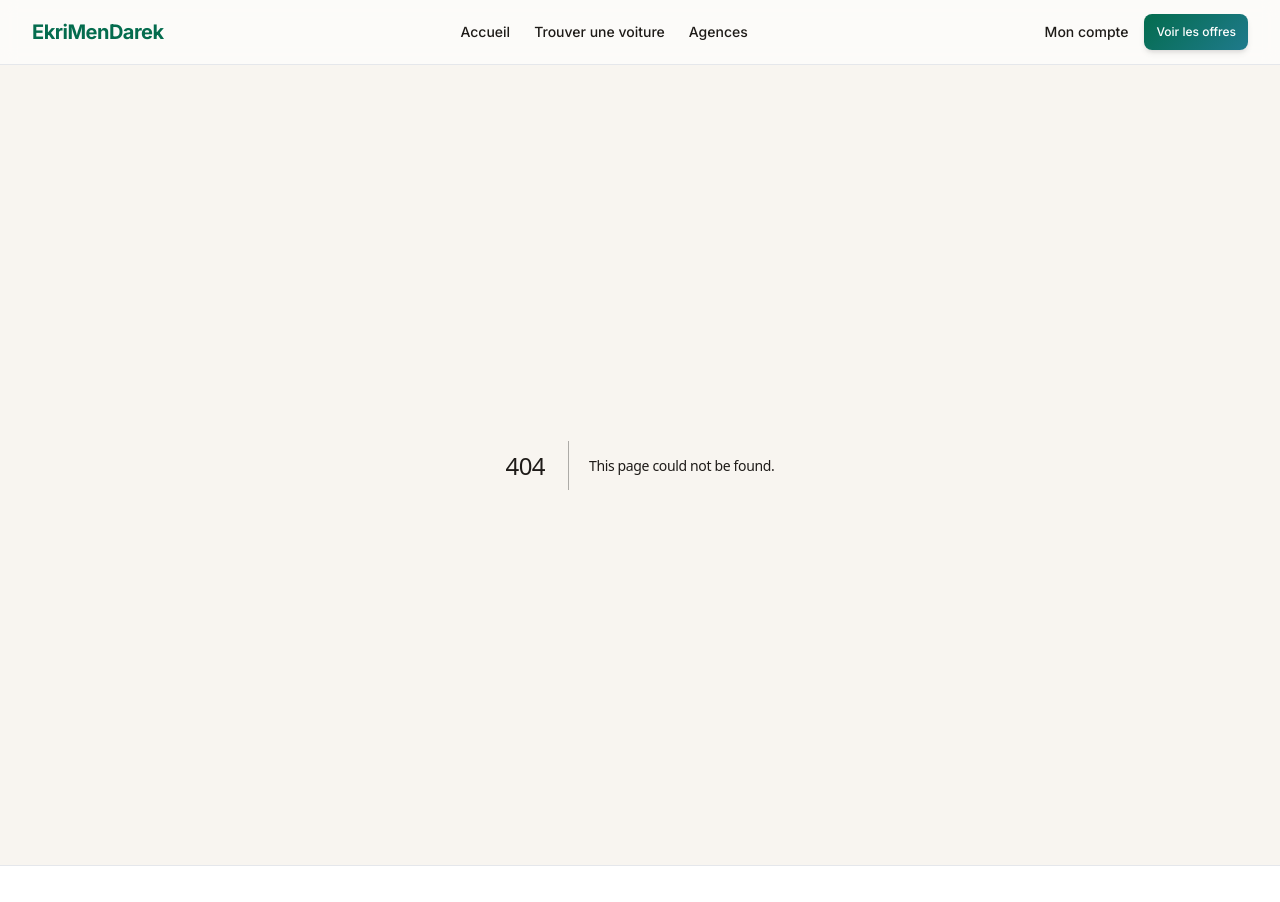
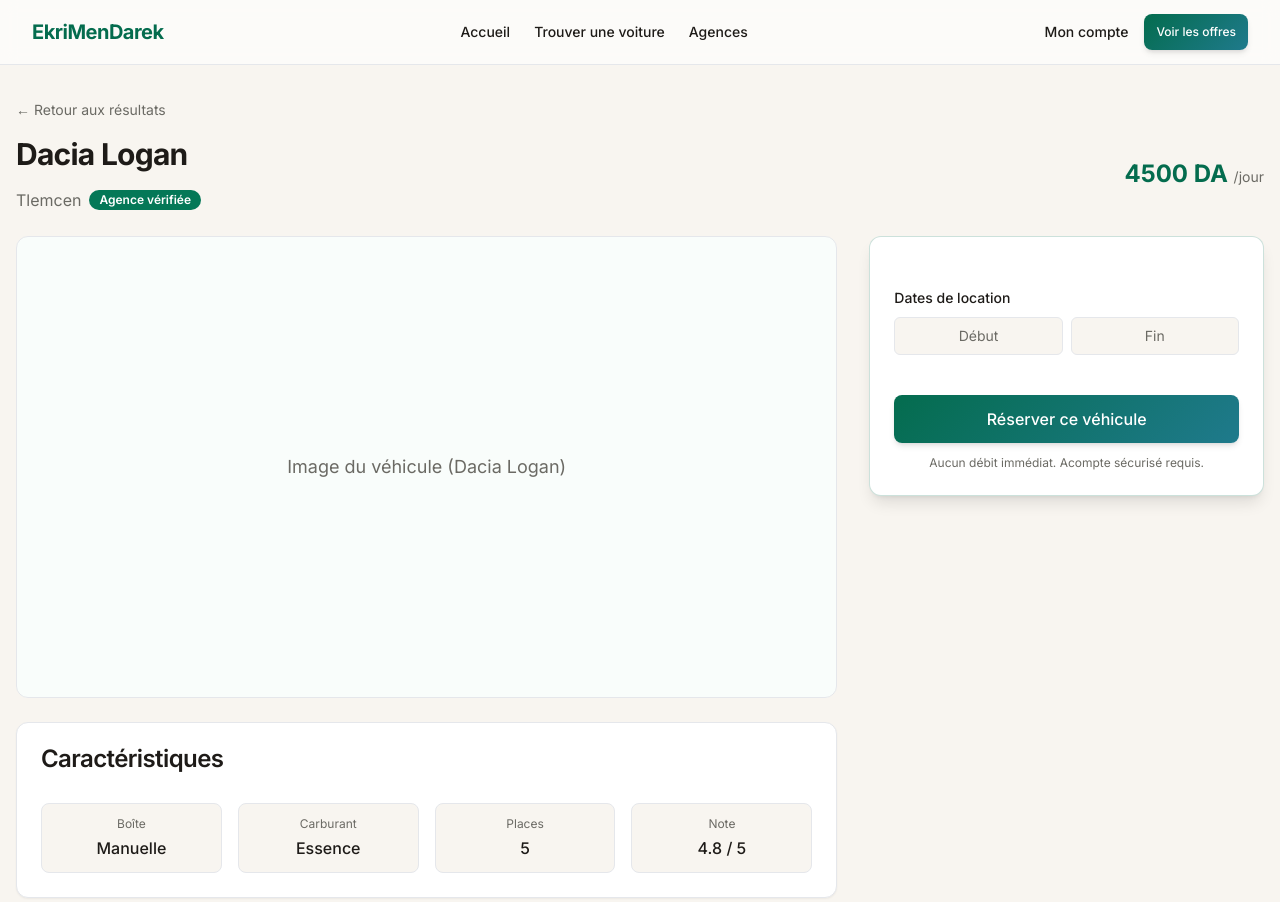
Before and after one commit to echeballah-coder/ekrimendarek-fullstack, a Next.js app in the folder frontend/: page /vehicule/1 in a window 1280 px wide. Before the commit this address had no page. Shown: the top 902 px of the page. Built offline with nearby package versions, Linux system fonts and the light colour scheme.

Commit message:
Étape 8 : fiche véhicule détaillée avec données mockées

```diff
--- /dev/null
+++ b/frontend/app/vehicule/[id]/page.tsx
@@ -0,0 +1,139 @@
+"use client"
+
+import { useParams } from "next/navigation"
+import { mockVehicles } from "@/data/mockVehicles"
+import { Button, buttonBaseStyles, buttonSizes, buttonVariants } from "@/components/ui/Button"
+import { cn } from "@/lib/utils"
+import { Badge } from "@/components/ui/Badge"
+import { Card, CardContent, CardHeader, CardTitle } from "@/components/ui/Card"
+import Link from "next/link"
+
+export default function VehicleDetailPage() {
+    const params = useParams()
+    const vehicle = mockVehicles.find((v) => v.id === params.id)
+
+    if (!vehicle) {
+        return (
+            <div className="container mx-auto px-4 py-24 text-center">
+                <h1 className="text-3xl font-bold text-brand-text mb-4">Véhicule non trouvé</h1>
+                <p className="text-brand-textMuted mb-8">Le véhicule que vous cherchez n&apos;existe pas ou a été retiré.</p>
+                <Link
+                    href="/recherche"
+                    className={cn(buttonBaseStyles, buttonVariants.primary, buttonSizes.md)}
+                >
+                    Retour à la recherche
+                </Link>
+            </div>
+        )
+    }
+
+    return (
+        <div className="min-h-screen bg-brand-background py-8">
+            <div className="container mx-auto px-4">
+                {/* Header Breadcrumb-ish */}
+                <div className="mb-6">
+                    <Link href="/recherche" className="text-sm text-brand-textMuted hover:text-brand-accent mb-4 inline-block">
+                        &larr; Retour aux résultats
+                    </Link>
+                    <div className="flex flex-col md:flex-row md:items-center justify-between gap-4">
+                        <div>
+                            <h1 className="text-3xl font-bold text-brand-text">{vehicle.title}</h1>
+                            <div className="flex items-center gap-2 mt-2 text-brand-textMuted">
+                                <span>{vehicle.location}</span>
+                                {vehicle.isVerified && (
+                                    <Badge variant="success" className="text-xs">Agence vérifiée</Badge>
+                                )}
+                            </div>
+                        </div>
+                        <div className="text-right hidden md:block">
+                            <p className="text-2xl font-bold text-brand-accent">{vehicle.pricePerDay} DA <span className="text-sm font-normal text-brand-textMuted">/jour</span></p>
+                        </div>
+                    </div>
+                </div>
+
+                <div className="grid grid-cols-1 lg:grid-cols-3 gap-8">
+
+                    {/* Left Column: Gallery */}
+                    <div className="lg:col-span-2 space-y-6">
+                        <div className="aspect-video w-full rounded-xl overflow-hidden bg-brand-surface border border-brand-border flex items-center justify-center relative">
+                            {/* Placeholder for real image */}
+                            <div className="absolute inset-0 bg-brand-accentSoft/20" />
+                            <span className="text-brand-textMuted text-lg relative z-10">Image du véhicule ({vehicle.title})</span>
+                        </div>
+
+                        {/* Description / Features */}
+                        <Card>
+                            <CardHeader>
+                                <CardTitle>Caractéristiques</CardTitle>
+                            </CardHeader>
+                            <CardContent className="grid grid-cols-2 sm:grid-cols-4 gap-4">
+                                <div className="p-3 bg-brand-background rounded-lg text-center border border-brand-border">
+                                    <span className="block text-xs text-brand-textMuted mb-1">Boîte</span>
+                                    <span className="font-medium text-brand-text">{vehicle.gearbox}</span>
+                                </div>
+                                <div className="p-3 bg-brand-background rounded-lg text-center border border-brand-border">
+                                    <span className="block text-xs text-brand-textMuted mb-1">Carburant</span>
+                                    <span className="font-medium text-brand-text">{vehicle.fuel}</span>
+                                </div>
+                                <div className="p-3 bg-brand-background rounded-lg text-center border border-brand-border">
+                                    <span className="block text-xs text-brand-textMuted mb-1">Places</span>
+                                    <span className="font-medium text-brand-text">5</span>
+                                </div>
+                                <div className="p-3 bg-brand-background rounded-lg text-center border border-brand-border">
+                                    <span className="block text-xs text-brand-textMuted mb-1">Note</span>
+                                    <span className="font-medium text-brand-text">{vehicle.rating} / 5</span>
+                                </div>
+                            </CardContent>
+                        </Card>
+
+                        {/* Conditions Section */}
+                        <Card>
+                            <CardHeader>
+                                <CardTitle>Conditions de location</CardTitle>
+                            </CardHeader>
+                            <CardContent className="space-y-4 text-sm text-brand-text">
+                                <ul className="list-disc pl-5 space-y-2">
+                                    <li>Âge minimum : 21 ans</li>
+                                    <li>Permis de conduire : Validité depuis au moins 2 ans</li>
+                                    <li>Kilométrage : Illimité dans la wilaya, 200km/j hors wilaya</li>
+                                    <li>Caution : Chèque certifié ou empreinte bancaire (bientôt disponible)</li>
+                                </ul>
+                            </CardContent>
+                        </Card>
+                    </div>
+
+                    {/* Right Column: Booking Card (Sticky) */}
+                    <div className="lg:col-span-1">
+                        <div className="sticky top-24">
+                            <Card className="shadow-lg border-brand-accent/20">
+                                <CardContent className="p-6 space-y-6">
+                                    <div className="md:hidden border-b border-brand-border pb-4">
+                                        <p className="text-3xl font-bold text-brand-accent text-center">{vehicle.pricePerDay} DA <span className="text-sm font-normal text-brand-textMuted">/jour</span></p>
+                                    </div>
+
+                                    <div className="space-y-2">
+                                        <label className="text-sm font-medium text-brand-text">Dates de location</label>
+                                        <div className="grid grid-cols-2 gap-2">
+                                            <div className="p-2 border border-brand-border rounded-md bg-brand-background text-sm text-brand-textMuted text-center">Début</div>
+                                            <div className="p-2 border border-brand-border rounded-md bg-brand-background text-sm text-brand-textMuted text-center">Fin</div>
+                                        </div>
+                                    </div>
+
+                                    <div className="pt-4 space-y-3">
+                                        <Button className="w-full" size="lg" variant="primary">
+                                            Réserver ce véhicule
+                                        </Button>
+                                        <p className="text-xs text-center text-brand-textMuted">
+                                            Aucun débit immédiat. Acompte sécurisé requis.
+                                        </p>
+                                    </div>
+                                </CardContent>
+                            </Card>
+                        </div>
+                    </div>
+
+                </div>
+            </div>
+        </div>
+    )
+}
--- a/frontend/components/ui/Button.tsx
+++ b/frontend/components/ui/Button.tsx
@@ -8,11 +8,9 @@
     isLoading?: boolean
 }
 
-const Button = React.forwardRef<HTMLButtonElement, ButtonProps>(
-    ({ className, variant = "primary", size = "md", isLoading, children, disabled, ...props }, ref) => {
-        const baseStyles = "inline-flex items-center justify-center rounded-lg font-medium transition-colors focus-visible:outline-none focus-visible:ring-2 focus-visible:ring-brand-accent disabled:pointer-events-none disabled:opacity-50"
+export const buttonBaseStyles = "inline-flex items-center justify-center rounded-lg font-medium transition-colors focus-visible:outline-none focus-visible:ring-2 focus-visible:ring-brand-accent disabled:pointer-events-none disabled:opacity-50"
 
-        const variants = {
+export const buttonVariants = {
     primary: "bg-brand-gradient text-white hover:opacity-90 shadow-md",
     secondary: "bg-brand-surface text-brand-accent border border-brand-accent hover:bg-brand-accentSoft",
     outline: "border border-brand-border bg-transparent hover:bg-brand-surface text-brand-text",
@@ -20,17 +18,19 @@
     link: "text-brand-accent underline-offset-4 hover:underline",
 }
 
-        const sizes = {
+export const buttonSizes = {
     sm: "h-9 px-3 text-xs",
     md: "h-11 px-6 py-2.5 text-sm",
     lg: "h-12 px-8 text-base",
 }
 
+const Button = React.forwardRef<HTMLButtonElement, ButtonProps>(
+    ({ className, variant = "primary", size = "md", isLoading, children, disabled, ...props }, ref) => {
         return (
             <button
                 ref={ref}
                 disabled={disabled || isLoading}
-                className={cn(baseStyles, variants[variant], sizes[size], className)}
+                className={cn(buttonBaseStyles, buttonVariants[variant], buttonSizes[size], className)}
                 {...props}
             >
                 {isLoading && (
--- a/frontend/features/vehicle/components/VehicleCard.tsx
+++ b/frontend/features/vehicle/components/VehicleCard.tsx
@@ -1,7 +1,9 @@
 import Image from 'next/image'
+import Link from 'next/link'
 import { Card, CardContent, CardFooter, CardHeader } from "@/components/ui/Card"
 import { Badge } from "@/components/ui/Badge"
-import { Button } from "@/components/ui/Button"
+import { Button, buttonBaseStyles, buttonSizes, buttonVariants } from "@/components/ui/Button"
+import { cn } from "@/lib/utils"
 import { Vehicle } from "@/data/mockVehicles"
 
 interface VehicleCardProps {
@@ -54,9 +56,12 @@
                         {vehicle.pricePerDay} <span className="text-sm font-normal text-brand-textMuted">DA/j</span>
                     </span>
                 </div>
-                <Button size="sm">
+                <Link
+                    href={`/vehicule/${vehicle.id}`}
+                    className={cn(buttonBaseStyles, buttonVariants.primary, buttonSizes.sm)}
+                >
                     Voir détails
-                </Button>
+                </Link>
             </CardFooter>
         </Card>
     )
```
Lines whose indentation alone changed are shown as unchanged.
